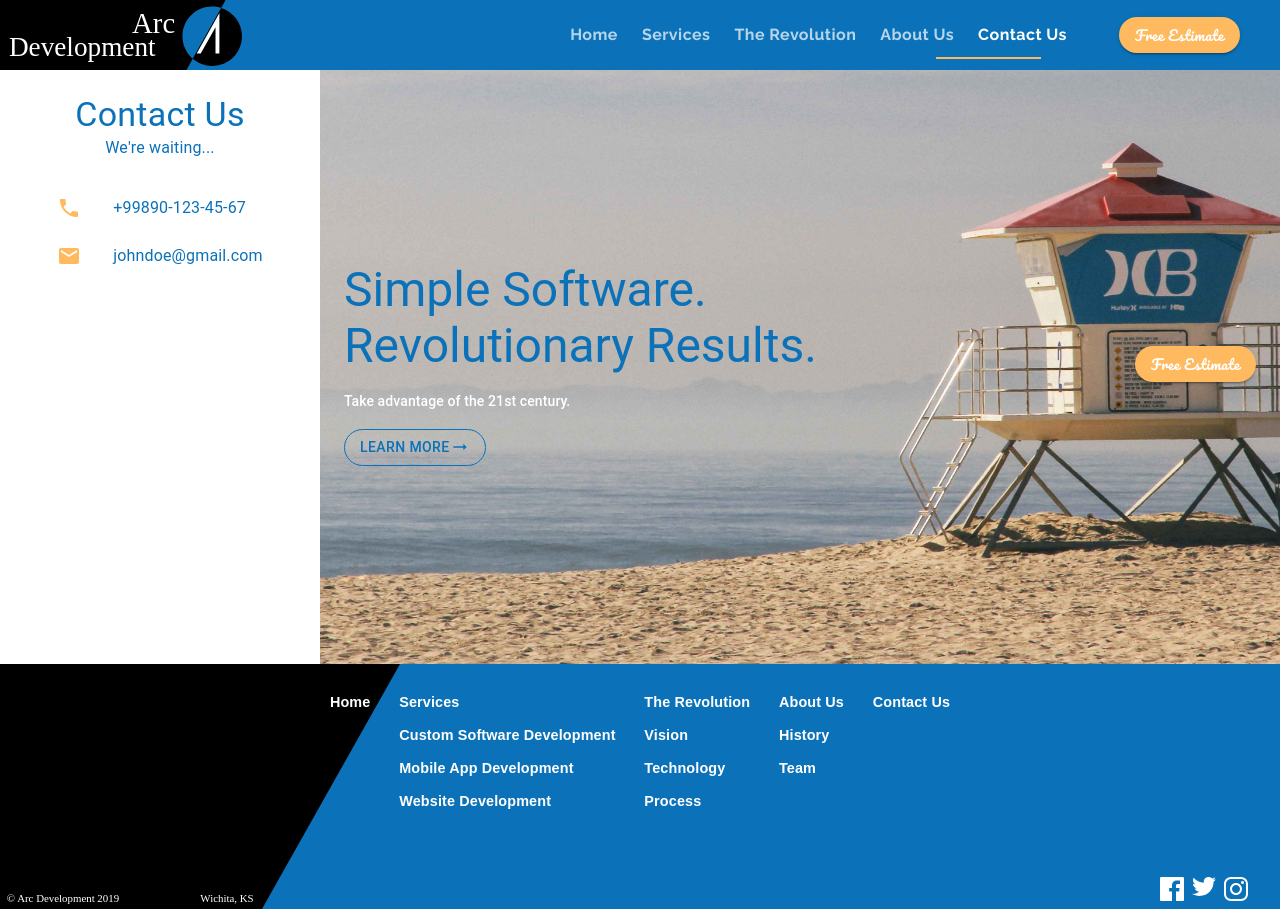
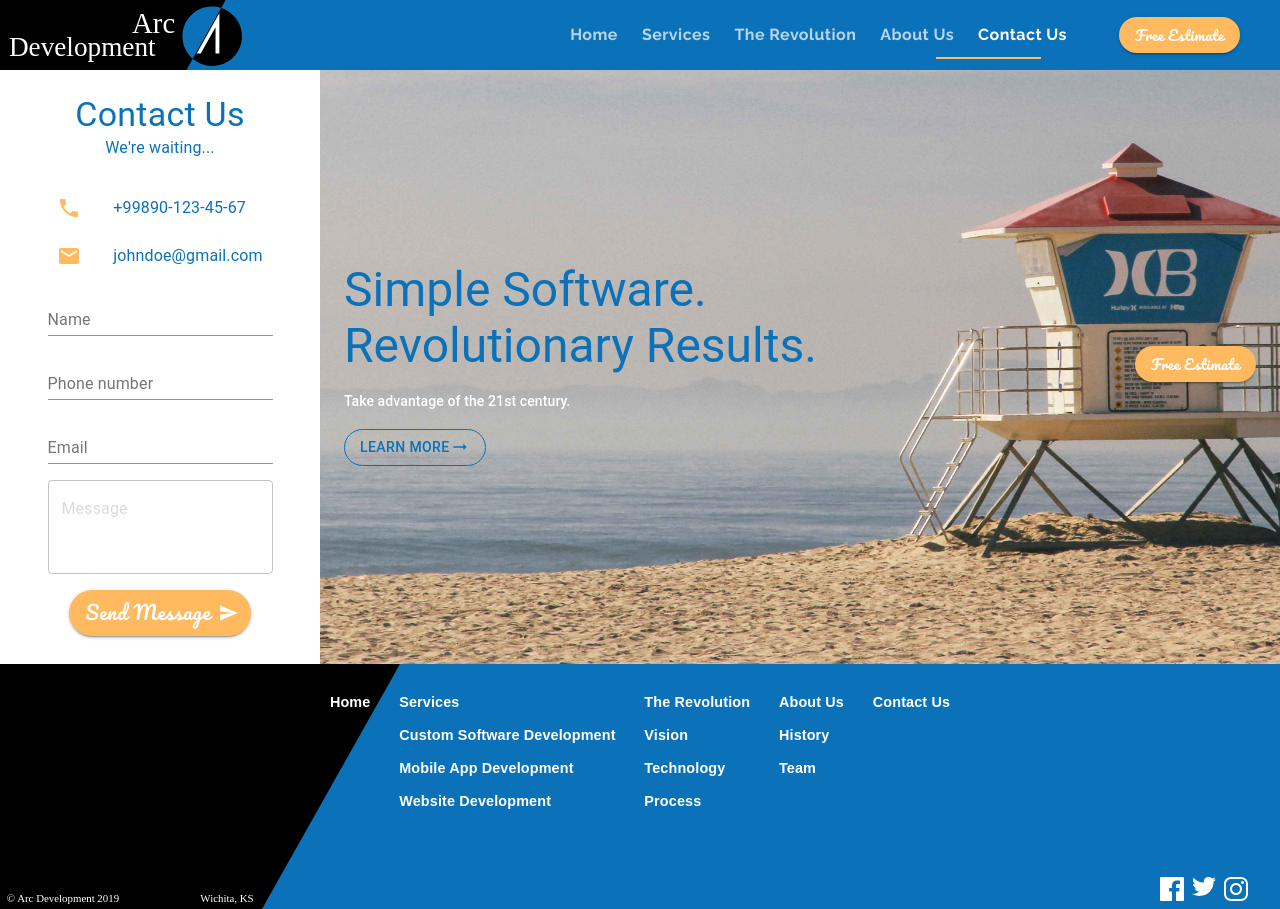
Before and after one commit to oybek703/mui-react, a React (Create React App) app: page /contact in a window 1280 px wide. Built offline with nearby package versions, Linux system fonts and the light colour scheme.

Commit message:
input validation partly done

```diff
--- a/src/components/Contact.js
+++ b/src/components/Contact.js
@@ -1,13 +1,14 @@
-import React from 'react'
+import React, {useState} from 'react'
 import Grid from "@material-ui/core/Grid"
 import ActionCall from "./UI/ActionCall"
-import {List, makeStyles, Typography, useMediaQuery} from "@material-ui/core"
+import {Button, Icon, List, makeStyles, Typography, useMediaQuery} from "@material-ui/core"
 import ListItem from "@material-ui/core/ListItem"
 import ListItemIcon from "@material-ui/core/ListItemIcon"
 import PhoneIcon from '@material-ui/icons/Phone'
 import EmailIcon from '@material-ui/icons/Email';
 import ListItemText from "@material-ui/core/ListItemText"
 import Link from "@material-ui/core/Link"
+import TextField from "@material-ui/core/TextField"
 
 const useStyles = makeStyles(theme => ({
     pageContainer: {
@@ -20,19 +21,82 @@ const useStyles = makeStyles(theme => ({
         [theme.breakpoints.up('md')]: {
             paddingTop: '4.5em',
         }
+    },
+    marginBottom: {
+        marginBottom: '1em'
+    },
+    form: {
+        minWidth: '20em',
+        [theme.breakpoints.up('md')]: {
+            minWidth: '13em'
+        }
+    },
+    inputColor: {
+        ...theme.typography.darkText
+    },
+    sendBtn: {
+        ...theme.typography.estimate,
+        fontSize: '1.2em'
     }
+
 }))
 
 const Contact = () => {
     const matchSM = useMediaQuery(theme => theme.breakpoints.down('sm'))
     const classes = useStyles()
+    const [name, setName] = useState('')
+    const [nameHelperText, setNameHelperText] = useState('')
+    const [email, setEmail] = useState('')
+    const [emailHelperText, setEmailHelperText] = useState('')
+    const [phone, setPhone] = useState('')
+    const [phoneHelperText, setPhoneHelperText] = useState('')
+    const [message, setMessage] = useState('')
+    const handleChange = event => {
+        const {name, value} = event.target
+        switch (name) {
+            case 'name': {
+                setName(value)
+                if(value.length < 3) {
+                    setNameHelperText('Username must be at least 3 characters long')
+                } else {
+                    setNameHelperText('')
+                }
+                break
+            }
+            case 'phone': {
+                setPhone(value)
+                const validPhone = new RegExp(/^\(?([0-9]{3})\)?[-. ]?([0-9]{3})[-. ]?([0-9]{4})$/).test(value)
+                if(validPhone) {
+                    setPhoneHelperText('')
+                } else {
+                    setPhoneHelperText('Phone number must be valid')
+                }
+                break
+            }
+            case 'email': {
+                setEmail(value)
+                const validEmail = new RegExp(/^\w+([.-]?\w+)*@\w+([.-]?\w+)*(\.\w{2,3})+$/).test(value)
+                if(validEmail) {
+                    setEmailHelperText('')
+                } else {
+                    setEmailHelperText('Email address must be valid')
+                }
+                break
+            }
+            case 'message': setMessage(value); break;
+            default: break;
+        }
+    }
     return (
         <Grid container className={classes.pageContainer} direction={matchSM ? 'column' : 'row'}>
-            <Grid item container justify='center' md={3} className={classes.contactPart}>
-                <Grid item>
-                    <Typography variant='h4' align='center' color='primary'>Contact Us</Typography>
-                    <Typography color='primary' align='center' gutterBottom paragraph>We're waiting...</Typography>
-                    <List component='ul'>
+            <Grid item direction='column' container justify='flex-start' md={3} className={classes.contactPart}>
+                <Grid item container justify='center'>
+                    <Grid item>
+                        <Typography variant='h4' align='center' color='primary'>Contact Us</Typography>
+                        <Typography color='primary' align='center' gutterBottom paragraph>We're waiting...</Typography>
+                    </Grid>
+                    <Grid item container justify='center'>
+                        <List component='ul'>
                         <ListItem>
                             <ListItemIcon>
                                 <PhoneIcon color='secondary'/>
@@ -50,6 +114,28 @@ const Contact = () => {
                             </ListItemText>
                         </ListItem>
                     </List>
+                    </Grid>
+                </Grid>
+                <Grid item container justify='center'>
+                    <form autoComplete='off' noValidate className={classes.form}>
+                        <Grid container direction='column'>
+                            <Grid item className={classes.marginBottom}>
+                                <TextField helperText={nameHelperText} error={nameHelperText.length !== 0} value={name} onChange={handleChange} name='name' id='name-input' inputProps={{className: classes.inputColor}} fullWidth type='text' label='Name'/>
+                            </Grid>
+                            <Grid item className={classes.marginBottom}>
+                                <TextField value={phone} onChange={handleChange} name='phone' id='phone-input' inputProps={{className: classes.inputColor}} fullWidth label='Phone number'/>
+                            </Grid>
+                            <Grid item className={classes.marginBottom}>
+                                <TextField value={email} onChange={handleChange} name='email' id='email-input' inputProps={{className: classes.inputColor}} fullWidth type='email' label='Email'/>
+                            </Grid>
+                            <Grid item className={classes.marginBottom}>
+                                <TextField value={message} onChange={handleChange} name='message' id='message-textarea' inputProps={{className: classes.inputColor}} variant='outlined' fullWidth placeholder='Message' multiline rows={3} rowsMax={4}/>
+                            </Grid>
+                            <Grid item container justify='center'>
+                                <Button endIcon={<Icon>send</Icon>} className={classes.sendBtn} color='secondary' variant='contained'>Send Message</Button>
+                            </Grid>
+                        </Grid>
+                    </form>
                 </Grid>
             </Grid>
             <Grid item md={9}>
--- a/src/components/Revolution.js
+++ b/src/components/Revolution.js
@@ -348,7 +348,7 @@ const Revolution = () => {
                     </Grid>
                 </Container>
             </Grid>
-            <ActionCall/>
+            <ActionCall hidden={true}/>
         </Fragment>
     )
 }
--- a/src/components/UI/ActionCall.js
+++ b/src/components/UI/ActionCall.js
@@ -28,7 +28,7 @@ const useStyles = makeStyles(theme => ({
     }
 }))
 
-const ActionCall = () => {
+const ActionCall = ({hidden}) => {
     const classes = useStyles()
     return (
         <Grid container className={classes.actionBlock} justify='space-around' alignItems='center'>
@@ -42,7 +42,9 @@ const ActionCall = () => {
                         <Typography gutterBottom variant='subtitle2' paragraph>
                             Take advantage of the 21st century.
                         </Typography>
-                        <LearnButton link='/revolution'/>
+                        <Grid hidden={hidden}>
+                            <LearnButton link='/revolution'/>
+                        </Grid>
                     </Grid>
                     <Grid item className={classes.actionEstimate}>
                         <EstimateButton/>
```
